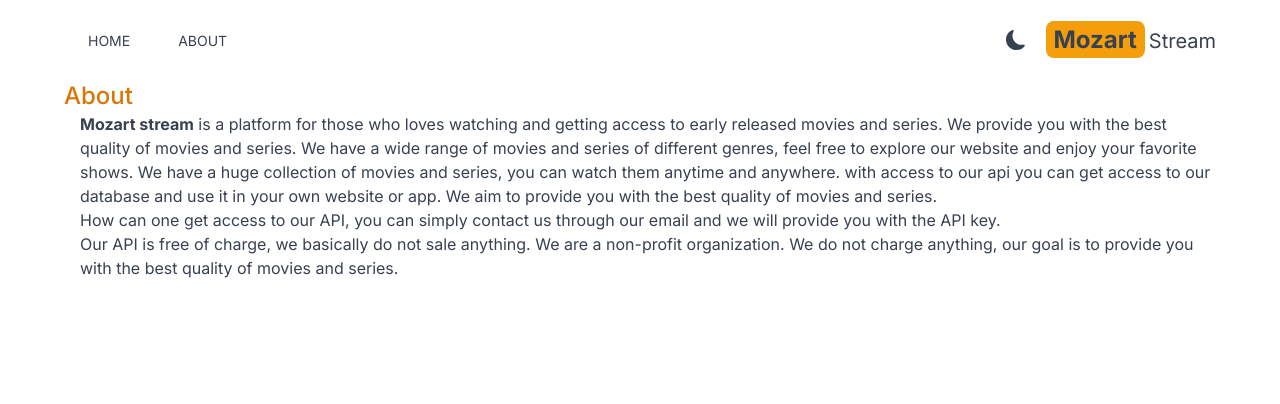
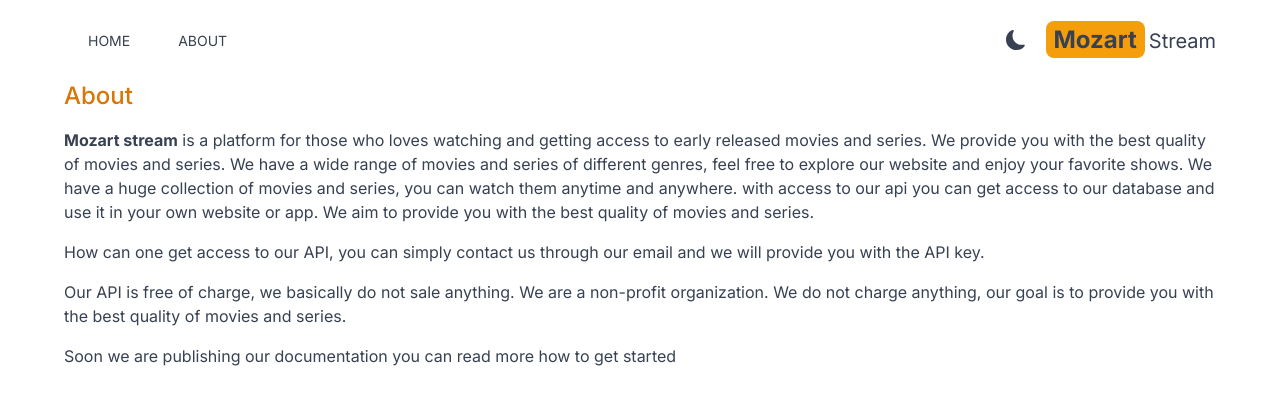
Before and after one commit to marksikaundi/MozartStream, a Next.js app: page /about in a window 1280 px wide. Shown: the top 404 px of the page. Built offline with nearby package versions, Linux system fonts and the light colour scheme.

Commit message:
about page improvements

```diff
--- a/src/app/about/page.js
+++ b/src/app/about/page.js
@@ -2,7 +2,7 @@
 
 export default function page() {
   return (
-    <div className="max-w-6xl mx-auto space-x-4">
+    <div className="max-w-6xl mx-auto space-y-4">
       <h1 className="text-2xl font-medium text-amber-600">About</h1>
       <p className="">
         <b>Mozart stream</b> is a platform for those who loves watching and
@@ -24,6 +24,8 @@
       <p>Our API is free of charge, we basically do not sale
         anything. We are a non-profit organization. We do not charge anything, our goal is to provide you with the best quality of movies and series.
       </p>
+
+      <p>Soon we are publishing our documentation you can read more how to get started</p>
     </div>
   );
 }
```
